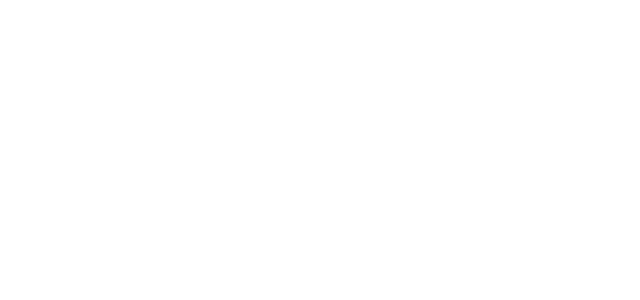
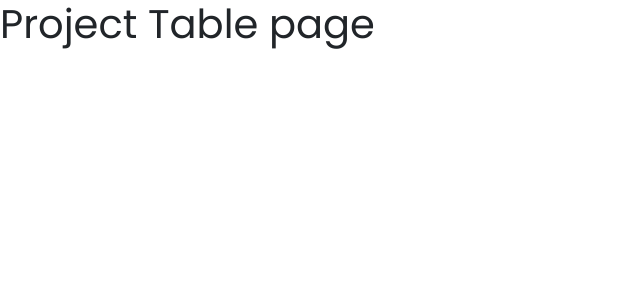
Before and after one commit to Alaa98-alaff/Retable--React-Redux-Saga, a JavaScript app: page /project-table in a window 1280 px wide. Shown: the top 300 px of the page, without its empty margins (0-640 px from the left). Built offline with nearby package versions, Linux system fonts and the light colour scheme.

Commit message:
import ProjectPage to App.js and add path

```diff
--- a/src/App.js
+++ b/src/App.js
@@ -1,6 +1,7 @@
 import { Route, Switch } from "react-router-dom";
 
 import HomePage from "./pages/HomePage.page";
+import ProjectTablePage from "./pages/ProjectTable.page";
 
 import "bootstrap/dist/css/bootstrap.min.css";
 
@@ -11,6 +12,9 @@
         <Route path="/" exact>
           <HomePage></HomePage>
         </Route>
+        <Route path="/project-table">
+          <ProjectTablePage></ProjectTablePage>
+        </Route>
       </Switch>
     </div>
   );
--- a/src/pages/ProjectTable.page.js
+++ b/src/pages/ProjectTable.page.js
@@ -1,4 +1,4 @@
-function ProjectTable() {
+function ProjectTablePage() {
   return (
     <div>
       <h1>Project Table page</h1>
@@ -6,4 +6,4 @@
   );
 }
 
-export default ProjectTable;
+export default ProjectTablePage;
```
